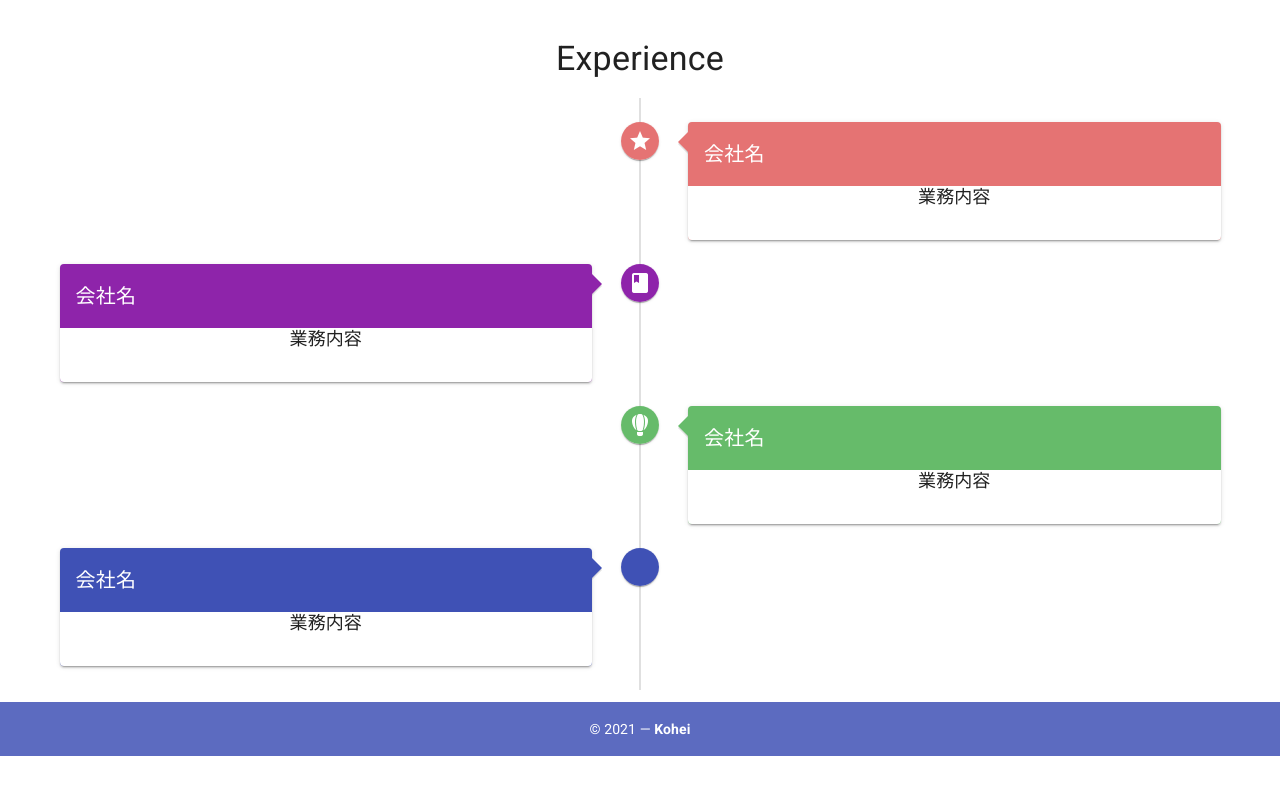
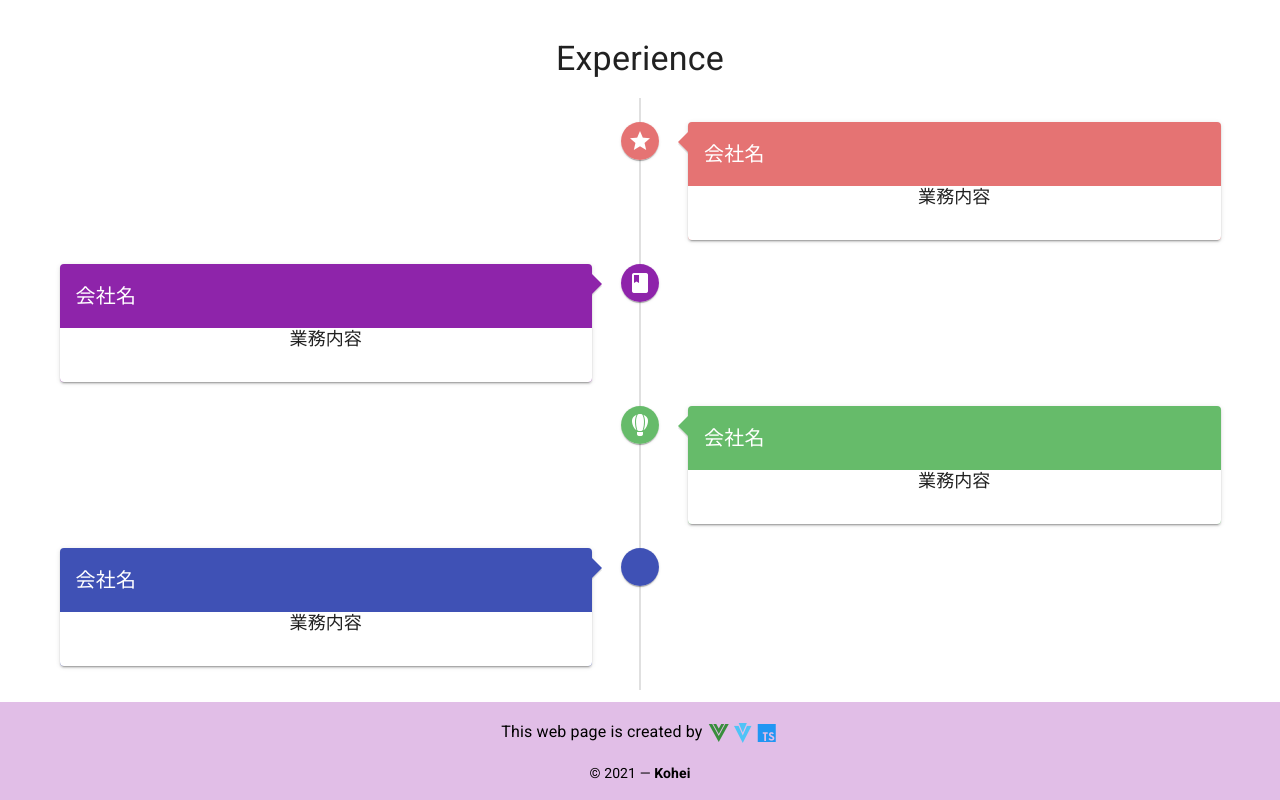
Before and after one commit to kohei-kohei/portfolio-vue, a Vue app: page / in a window 1280 px wide. Shown: the part 1052-1852 px from the top of the page. Before the commit the page ends 1808 px from the top, so only its background shows below. Built offline with nearby package versions, Linux system fonts and the light colour scheme.

Commit message:
feat: footer

```diff
--- a/src/components/Footer.vue
+++ b/src/components/Footer.vue
@@ -1,12 +1,20 @@
 <template>
   <v-footer dark padless>
-    <v-card
-      flat
-      tile
-      width="100%"
-      class="indigo lighten-1 white--text text-center"
-    >
-      <v-card-text class="white--text">
+    <v-card flat tile width="100%" class="purple lighten-4 text-center">
+      <v-card-text class="subtitle-1 black--text pb-2">
+        This web page is created by
+        <v-icon color="green darken-2">
+          mdi-vuejs
+        </v-icon>
+        <v-icon color="light-blue lighten-2">
+          mdi-vuetify
+        </v-icon>
+        <v-icon color="blue">
+          mdi-language-typescript
+        </v-icon>
+      </v-card-text>
+
+      <v-card-text class="black--text pt-2">
         &copy; 2021 — <strong>Kohei</strong>
       </v-card-text>
     </v-card>
```
